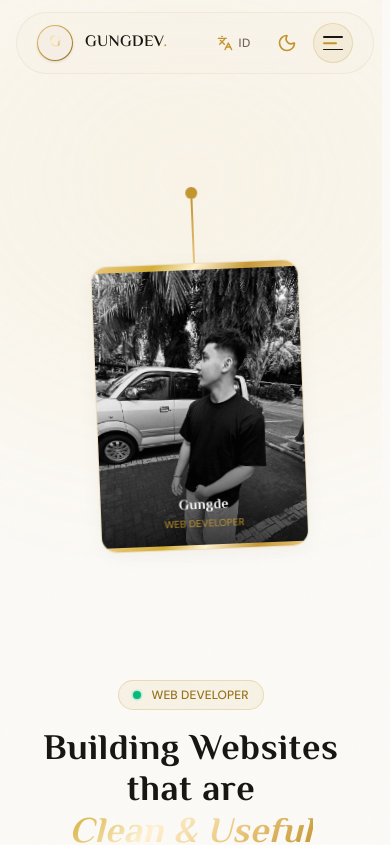
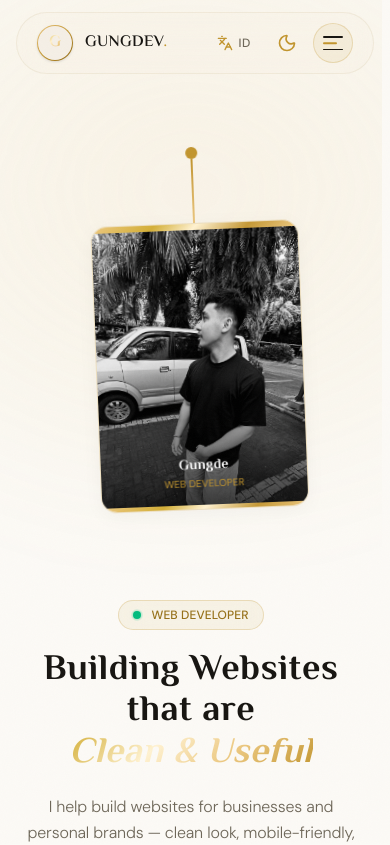
Before and after one commit to gungdemayun12/Porto-Gungde, a React (Vite) app: page / in a window 390 px wide. Shown: the top 845 px of the page. Built offline with nearby package versions, Linux system fonts and the light colour scheme.

Commit message:
fix: adjust mobile lanyard to regular size

```diff
--- a/src/components/lanyard/HeroLanyard.jsx
+++ b/src/components/lanyard/HeroLanyard.jsx
@@ -58,7 +58,7 @@ export default function HeroLanyard() {
   const [isVisible, setIsVisible] = useState(false);
 
   // Beri ruang lebih besar di HP agar kartu tidak terlihat kecil dan terpotong.
-  const containerHeight = isMobile ? '560px' : isTablet ? '520px' : '540px';
+  const containerHeight = isMobile ? '480px' : isTablet ? '520px' : '540px';
 
   useEffect(() => {
     const el = containerRef.current;
@@ -105,9 +105,9 @@ export default function HeroLanyard() {
           <Suspense fallback={<LanyardSkeleton />}>
             <Lanyard3D
               // Kamera lebih dekat + FOV lebih kecil di HP: kartu tampil lebih besar dan tajam.
-              position={[0, 0, isMobile ? 12 : 19]}
+              position={[0, 0, isMobile ? 15 : 19]}
               gravity={[0, isMobile ? -32 : -40, 0]}
-              fov={isMobile ? 14 : 20}
+              fov={isMobile ? 16 : 20}
               transparent
               frontImage={gungdePhoto}
               backImage={gungdePhoto}
--- a/src/styles/index.css
+++ b/src/styles/index.css
@@ -527,7 +527,7 @@ a {
 /* Canvas 3D perlu memenuhi area hero di layar kecil. */
 @media (max-width: 767px) {
   .lanyard-container {
-    min-height: 500px;
+    min-height: 480px;
     margin-top: -0.5rem;
   }
 
```
